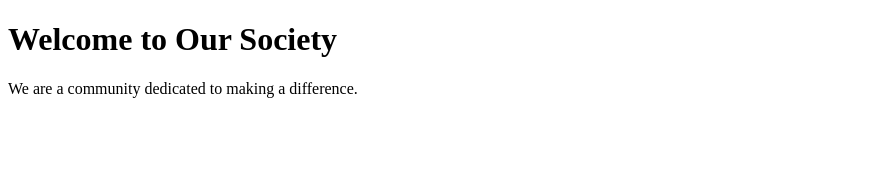
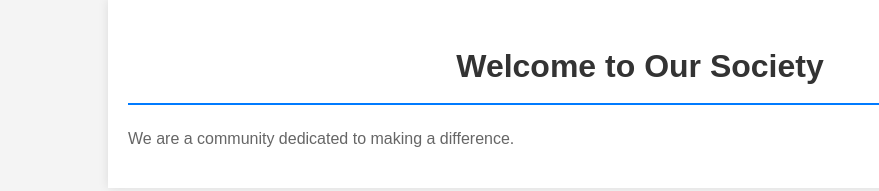
Before and after one commit to Romuald86github/new-society-test, a plain HTML site: page index.html in a window 1280 px wide. Shown: the whole page, without its empty margins (0-879 px from the left). Drawn offline with Linux system fonts and the light colour scheme.

Commit message:
Add CSS styling

```diff
--- a/index.html
+++ b/index.html
@@ -3,9 +3,12 @@
 <head>
     <meta charset="UTF-8">
     <title>Our Society</title>
+    <link rel="stylesheet" href="styles.css">
 </head>
 <body>
-    <h1>Welcome to Our Society</h1>
-    <p>We are a community dedicated to making a difference.</p>
+    <div class="container">
+        <h1>Welcome to Our Society</h1>
+        <p>We are a community dedicated to making a difference.</p>
+    </div>
 </body>
 </html>
--- /dev/null
+++ b/styles.css
@@ -0,0 +1,27 @@
+body {
+    font-family: Arial, sans-serif;
+    line-height: 1.6;
+    margin: 0;
+    padding: 0;
+    background-color: #f4f4f4;
+}
+
+.container {
+    width: 80%;
+    margin: auto;
+    overflow: hidden;
+    padding: 20px;
+    background-color: white;
+    box-shadow: 0 0 10px rgba(0,0,0,0.1);
+}
+
+h1 {
+    color: #333;
+    text-align: center;
+    border-bottom: 2px solid #007bff;
+    padding-bottom: 10px;
+}
+
+p {
+    color: #666;
+}
```
